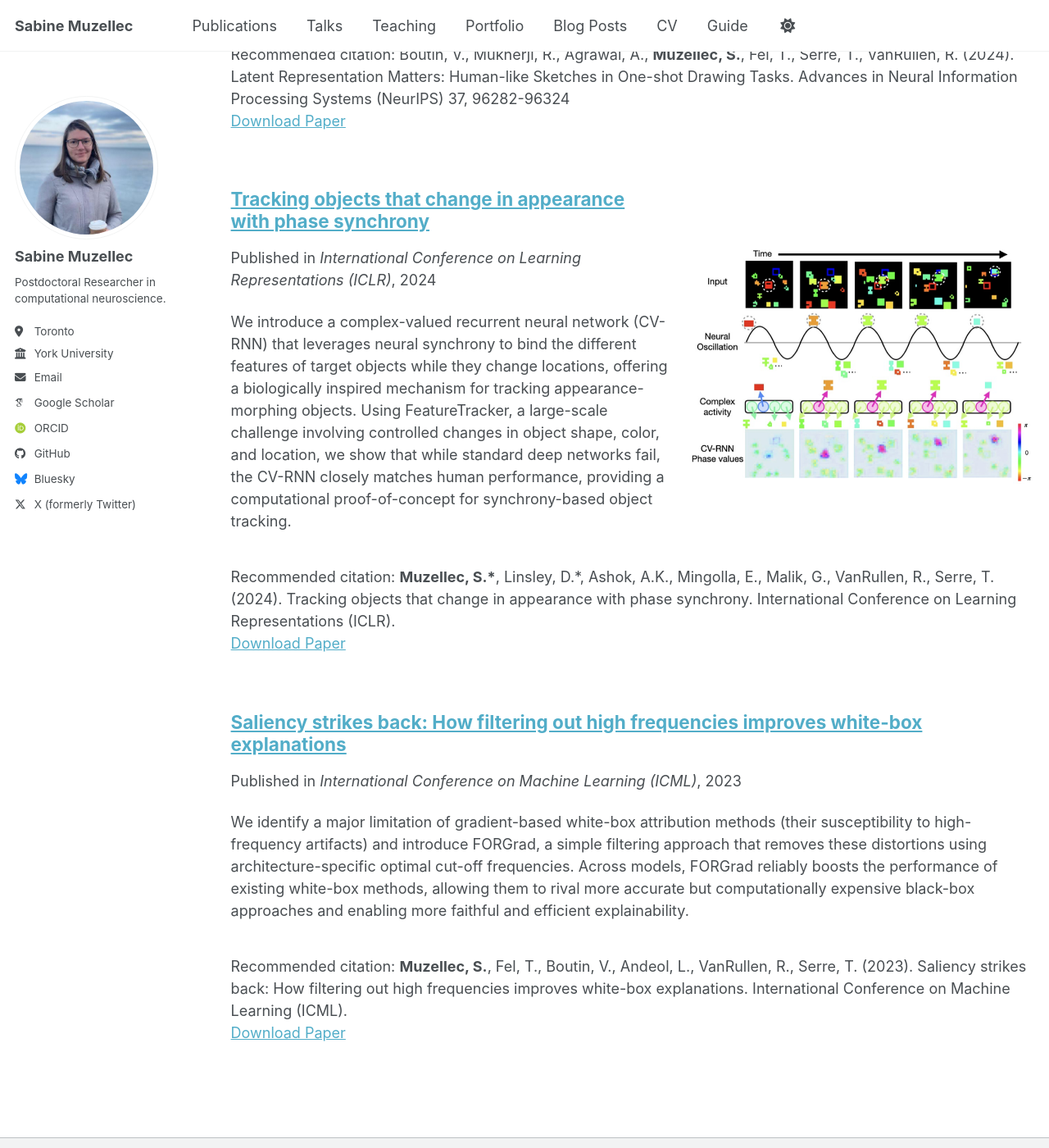
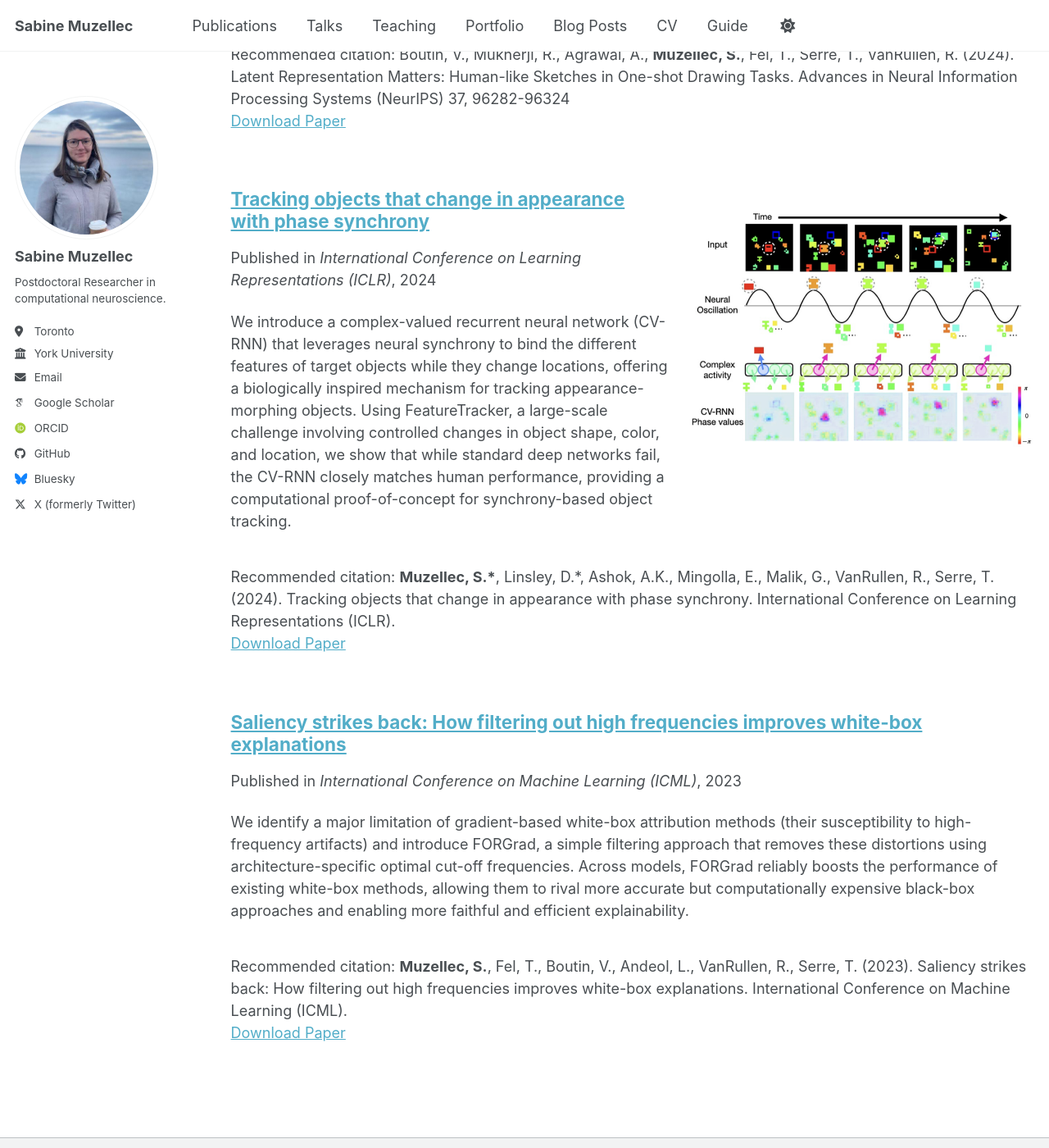
Before and after one commit to S4b1n3/S4b1n3.github.io, a Jekyll site: the page built from _pages/publications.html, in a window 1280 px wide and 1400 px high, scrolled down 3358 px. Shown: the whole window at 82% size. Built offline with Jekyll 4.4.1, drawn with Linux system fonts in a browser that asks for light colours; some web fonts are replaced; a script bundle is joined from its source files by our own code; library files that are not in the unit come from our copies.

Commit message:
higher tracking images 3

```diff
--- a/assets/css/main.scss
+++ b/assets/css/main.scss
@@ -92,7 +92,3 @@
 .archive__item:has(img[src$="reverse_pred.png"]) .archive__item-teaser {
   margin-top: 1.5rem;   /* was 4rem globally; adjust 1–2rem to taste */
 }
-
-.archive__item:has(img[src$="tracking.png"]) .archive__item-teaser {
-  margin-top: 6.5rem;   /* was 4rem globally; adjust 1–2rem to taste */
-}
```
